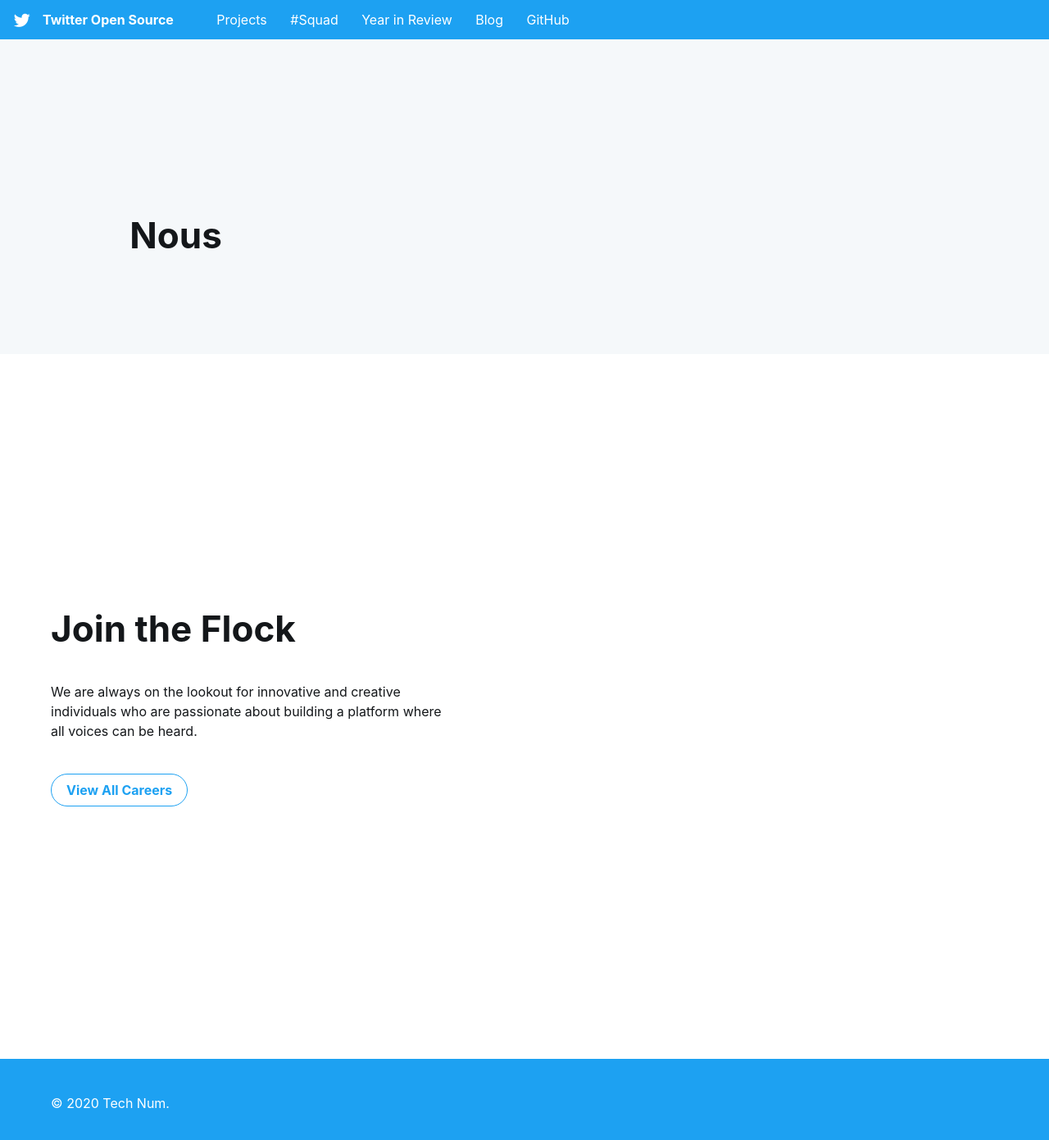
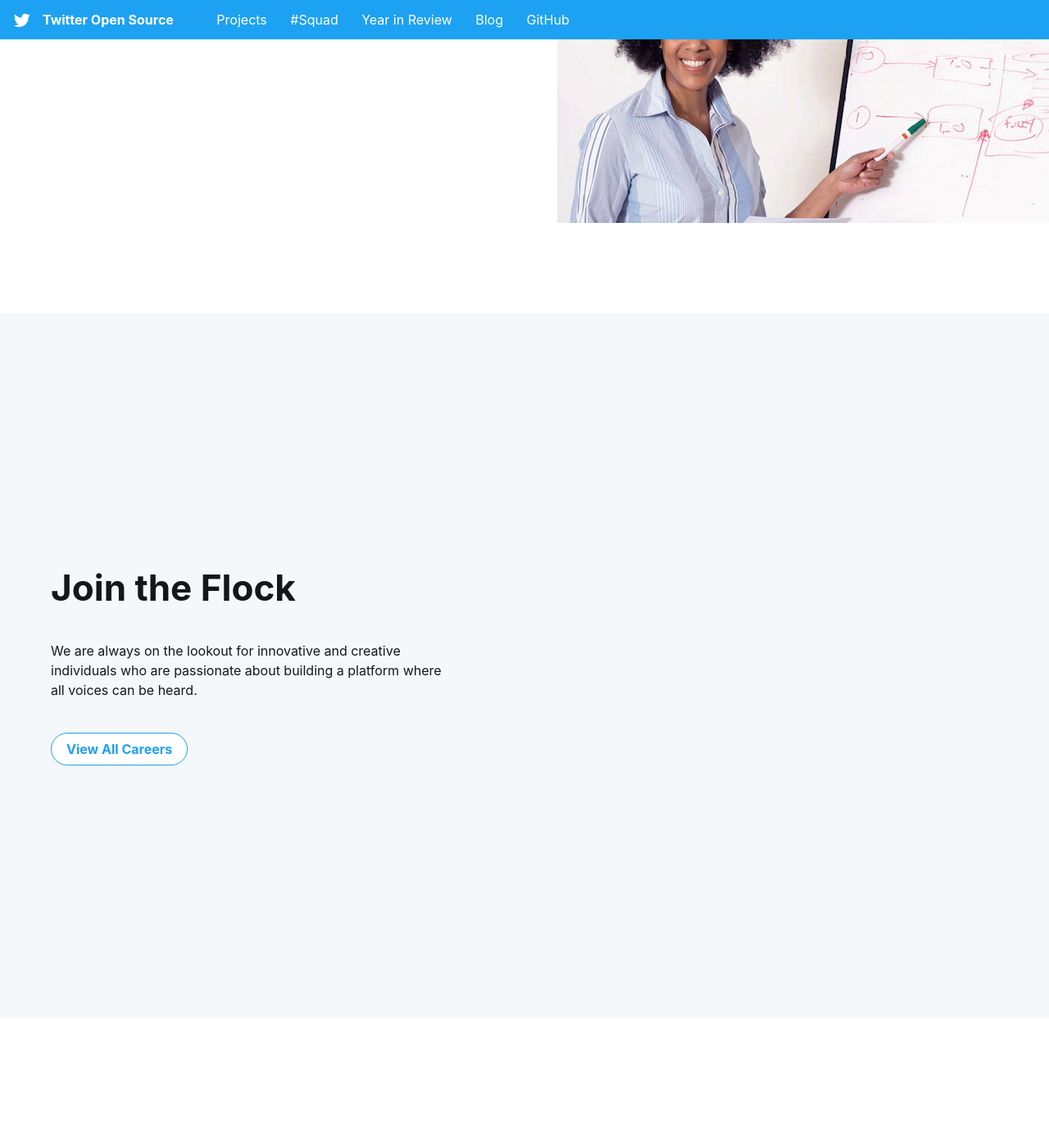
Before and after one commit to tech-num/test, a Jekyll site: the page built from index.html, in a window 1280 px wide and 1400 px high, scrolled down 1951 px. Shown: the top 1391 px of the window at 82% size. Built offline with Jekyll 4.4.1, drawn with Linux system fonts in a browser that asks for light colours; some web fonts are replaced.

Commit message:
Update index.html

```diff
--- a/index.html
+++ b/index.html
@@ -61,25 +61,13 @@
         </div>
         <div class="Grid-cell emoji-card">
             <img src="assets/mi120.png" class="imagemedia">
+            <img src="assets/mi120.png" class="imagemedia">
         </div>
 
     </div>
 </div>
 
-<!-- Follow Us @TwitterOSS -->
-
 <div class="grey section">
-    <div class="Grid container">
-<!-- The heading "Follow Us @TwitterOSS" is inserted with Javascript -->
-        <div id="open-source-timeline">
-        </div>
-    </div>
-</div>
-
-<!-- Join the Flock -->
-
-
-<div class="section">
     <div class="Grid container">
         <div id="career-text" class="Grid-cell left-text u-size5of12 u-after1of12 same-mega-margin">
             <h1 class="small-title mega-margin career-title">Join the Flock</h1>
@@ -90,3 +78,11 @@
         </div>
     </div>
 </div>
+
+<div class="section">
+    <div class="Grid container">
+<!-- The heading "Follow Us @TwitterOSS" is inserted with Javascript -->
+        <div id="open-source-timeline">
+        </div>
+    </div>
+</div>
```
